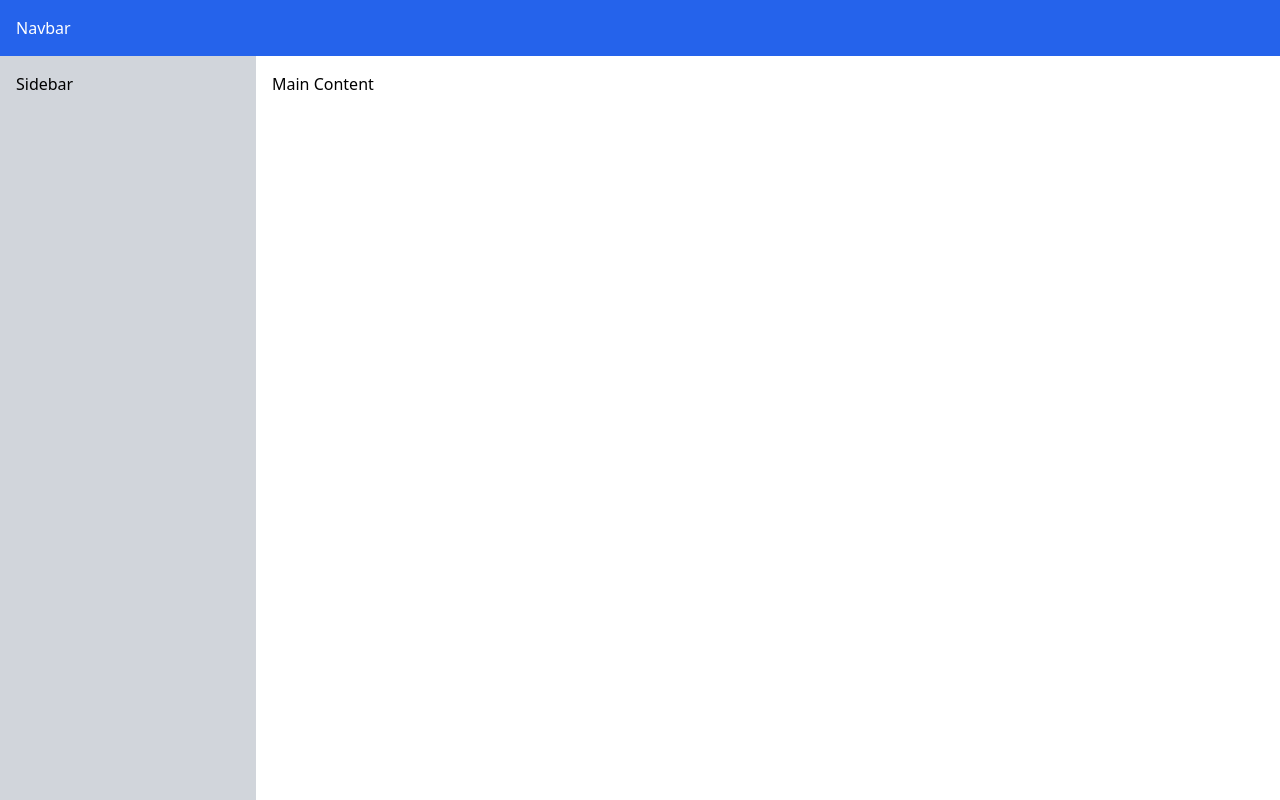
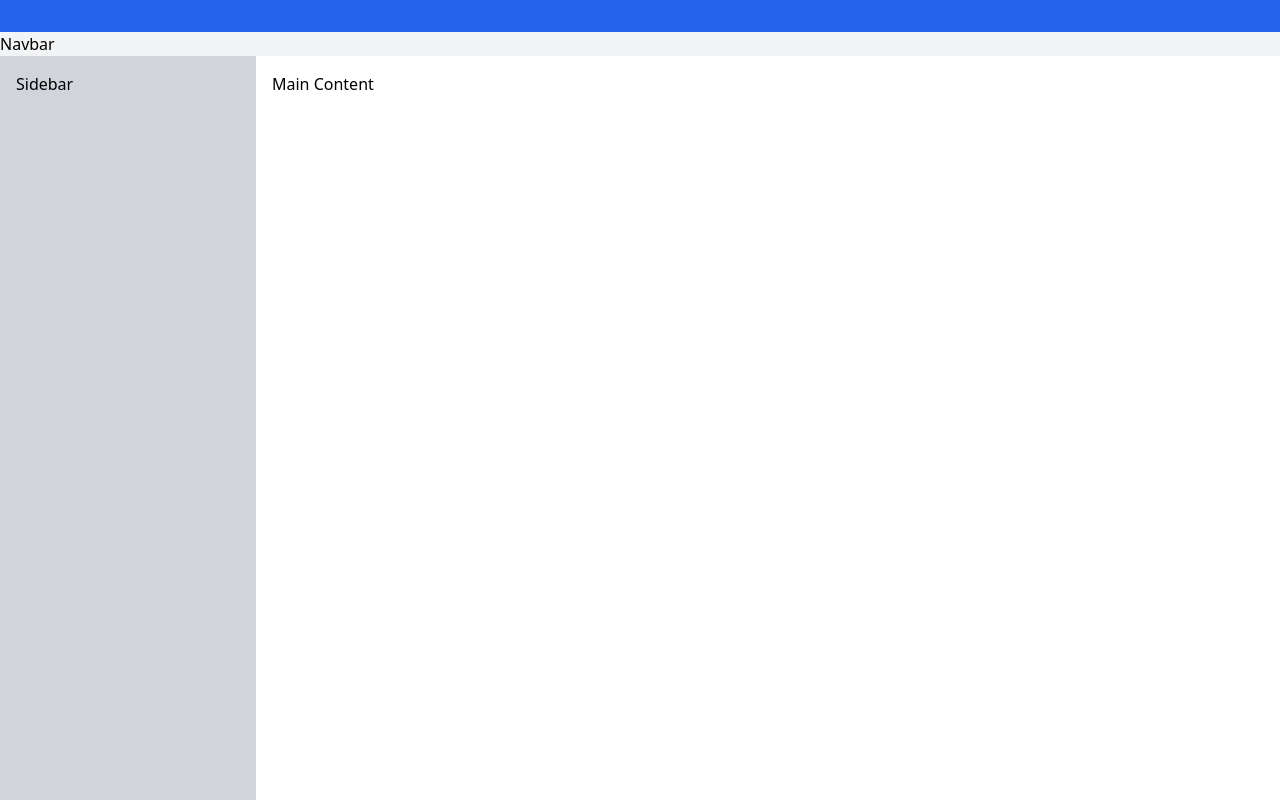
Before and after one commit to kau-wtag/trello-clone, a React (Vite) app: page / in a window 1280 px wide. Built offline with nearby package versions, Linux system fonts and the light colour scheme.

Commit message:
add import alias

```diff
--- a/src/App.jsx
+++ b/src/App.jsx
@@ -1,9 +1,12 @@
 import React from "react";
+import Navbar from "src/components/Navbar";
 
 const App = () => {
   return (
     <div className="min-h-screen bg-gray-100 flex flex-col">
-      <nav className="w-full bg-blue-600 p-4 text-white">Navbar</nav>
+      <nav className="w-full bg-blue-600 p-4 text-white">
+      </nav>
+      <Navbar/>
       <div className="flex flex-grow">
         <aside className="w-64 bg-gray-300 p-4">Sidebar</aside>
         <main className="flex-grow p-4 bg-white">Main Content</main>
--- a/src/components/Navbar.jsx
+++ b/src/components/Navbar.jsx
@@ -0,0 +1,7 @@
+import React from 'react'
+
+export default function Navbar() {
+  return (
+    <div>Navbar</div>
+  )
+}
--- a/src/main.jsx
+++ b/src/main.jsx
@@ -1,7 +1,8 @@
 import React, { StrictMode } from 'react'
 import { createRoot } from 'react-dom/client'
-import App from './App.jsx'
+
 import './index.css'
+import App from './App'
 
 createRoot(document.getElementById('root')).render(
   <StrictMode>
--- a/vite.config.js
+++ b/vite.config.js
@@ -4,6 +4,14 @@ import react from "@vitejs/plugin-react";
 // https://vitejs.dev/config/
 export default defineConfig({
   plugins: [react()],
+  resolve: {
+    alias: {
+      src: "/src",
+      components: "/src/components",
+      assets: "/src/assets",
+      lib: "/src/lib",
+    },
+  },
   test: {
     globals: true,
     environment: "jsdom",
```
Also changed, not shown: jsconfig.json (added, +19 -0 lines).
